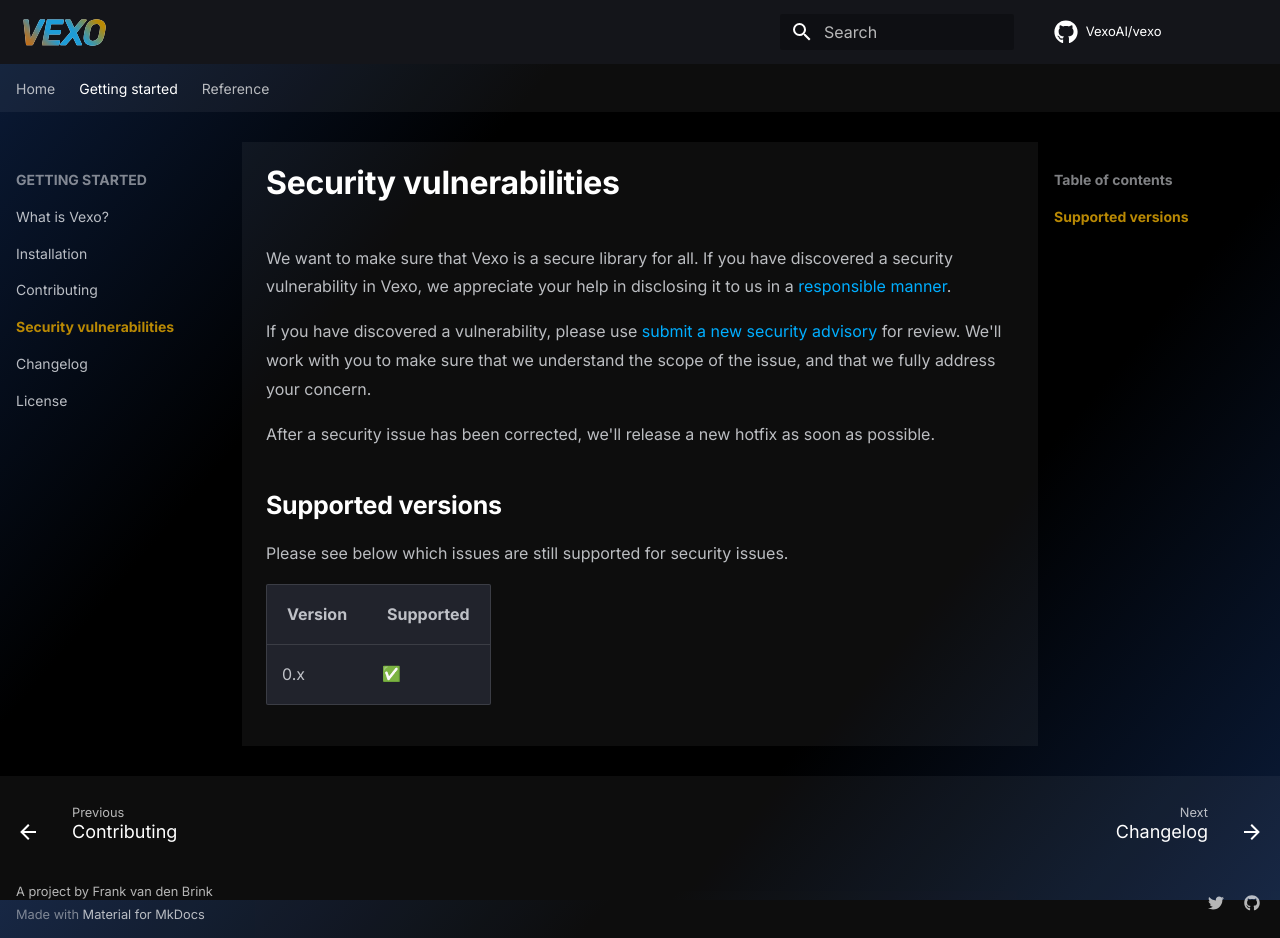
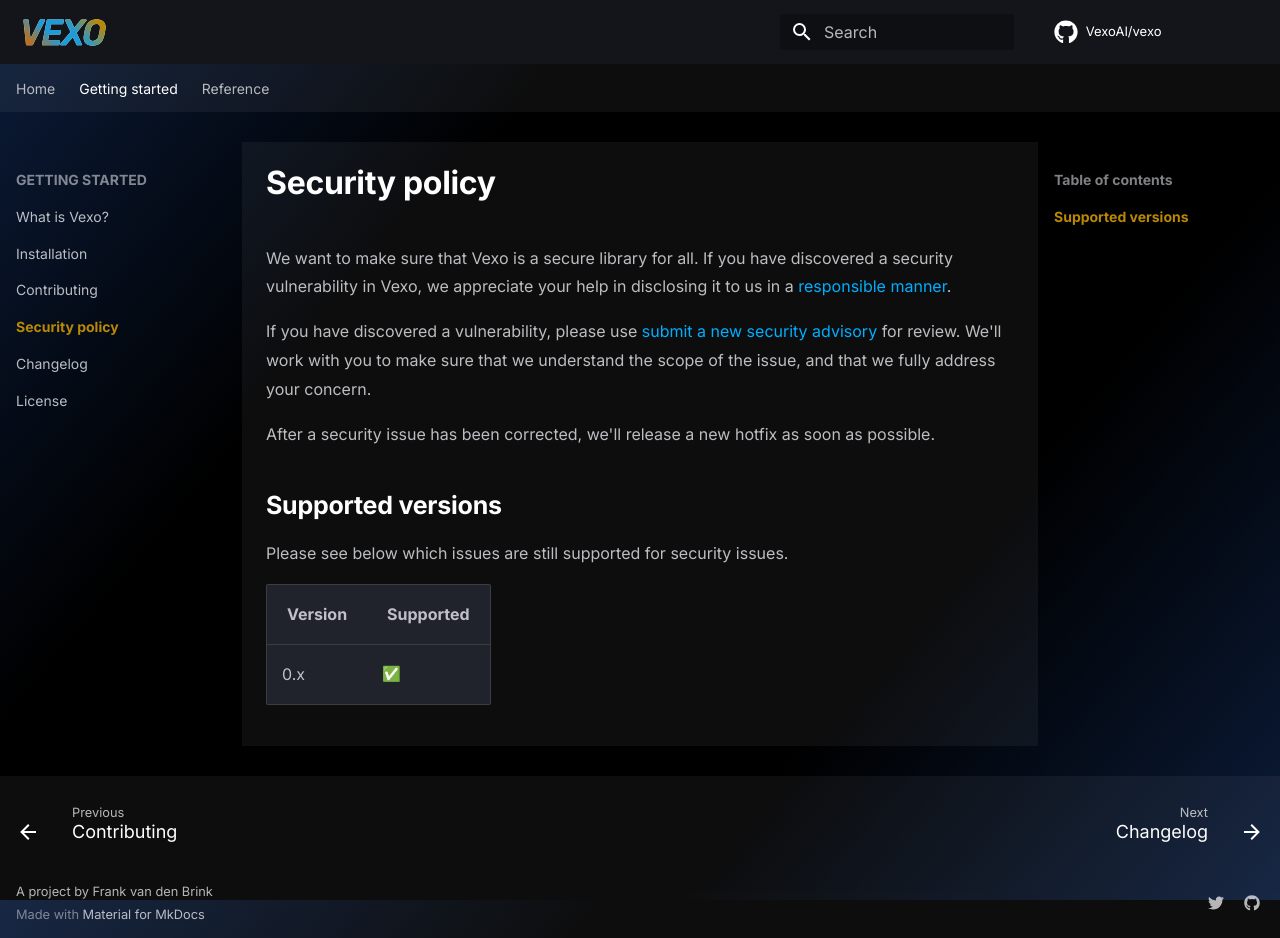
Before and after one commit to VexoAI/documentation, an MkDocs documentation site: the page built from docs/getting-started/security-policy.md, in a window 1280 px wide and 938 px high. Built offline with MkDocs 1.6.1 and Material for MkDocs 9.7.7, drawn with Linux system fonts in a browser that asks for light colours; emoji names are drawn with the system emoji font; some web fonts are replaced; comment, search, counter and statistics services are not loaded.

Commit message:
Renamed security policy

```diff
--- a/docs/getting-started/security-vulnerabilities.md
+++ b/docs/getting-started/security-policy.md
@@ -1,4 +1,4 @@
-# Security vulnerabilities
+# Security policy
 
 We want to make sure that Vexo is a secure library for all. If you have discovered a security vulnerability in Vexo, we appreciate your help in disclosing it to us in a [responsible manner](https://en.wikipedia.org/wiki/Responsible_disclosure).
 
--- a/mkdocs.yml
+++ b/mkdocs.yml
@@ -58,7 +58,7 @@
     - getting-started/introduction.md
     - getting-started/installation.md
     - getting-started/contributing.md
-    - getting-started/security-vulnerabilities.md
+    - getting-started/security-policy.md
     - getting-started/changelog.md
     - getting-started/license.md
   - Reference:
```
